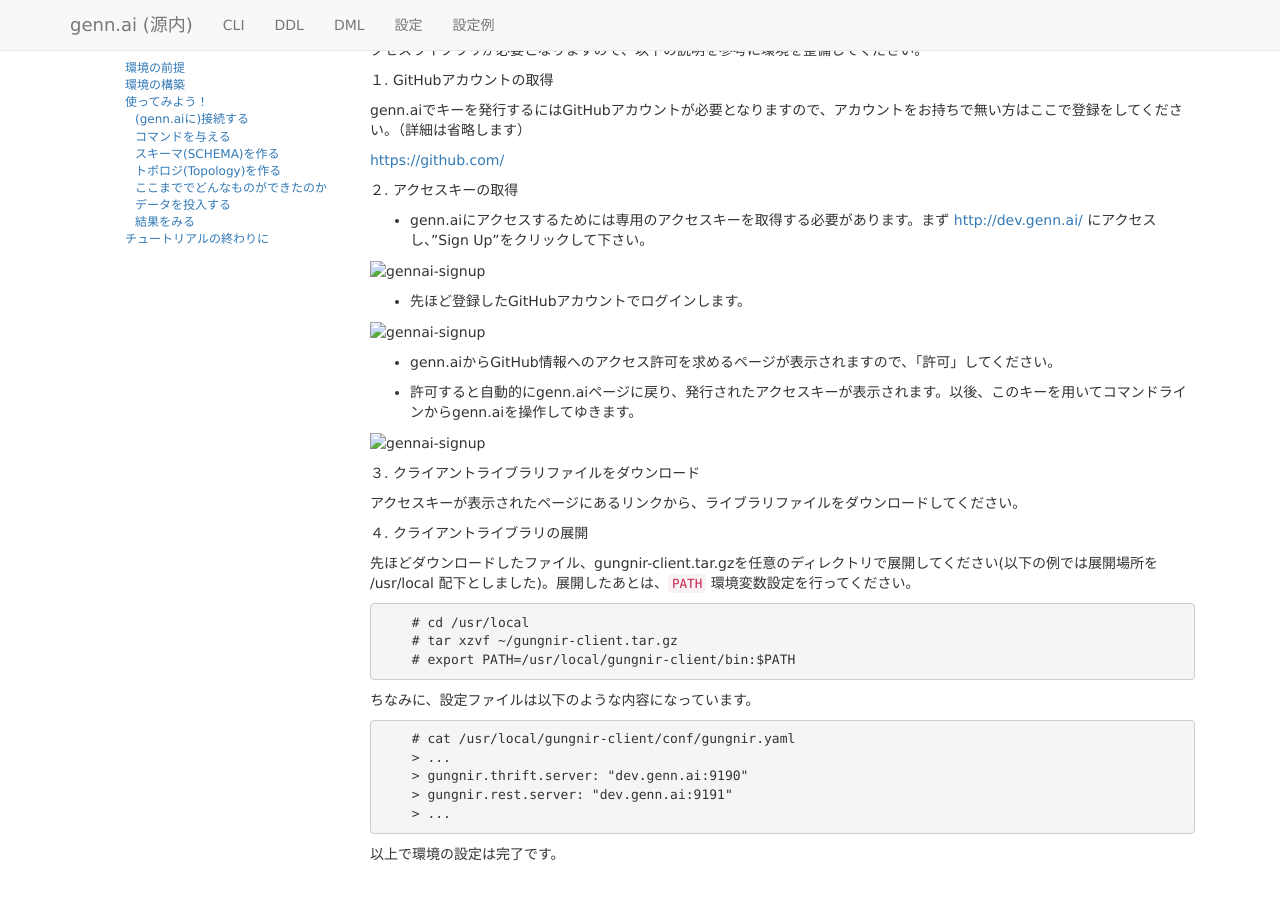
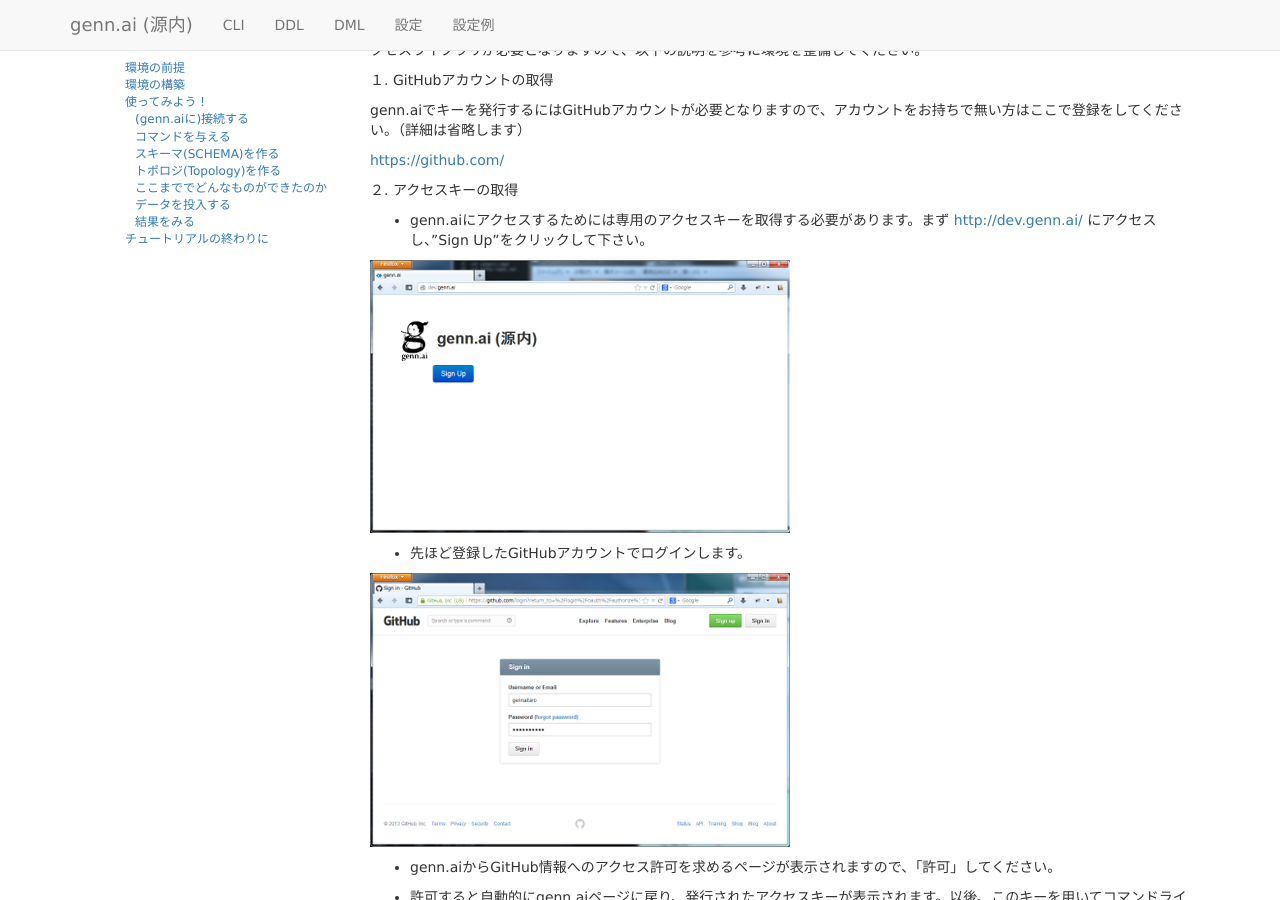
Before and after one commit to tf0054/trygennai.github.com, a Jekyll site: the page built from ja/tutorial.md, in a window 1280 px wide and 900 px high, scrolled down 486 px. Built offline with Jekyll 4.4.1, drawn with Linux system fonts in a browser that asks for light colours; nearby versions of some CDN libraries; comment, search, counter and statistics services are not loaded.

Commit message:
チュートリアルの画像パス変更
* /ja ディレクトリへの移動に伴って画像パスの変更
* /img_tutorial => /img/tutorial へ整理
* 10_diagram.png から TRACK コマンドを POST に変更

```diff
--- a/ja/tutorial.md
+++ b/ja/tutorial.md
@@ -34,17 +34,17 @@
 
 - genn.aiにアクセスするためには専用のアクセスキーを取得する必要があります。まず [http://dev.genn.ai/](http://dev.genn.ai/) にアクセスし、"Sign Up"をクリックして下さい。
 
-![gennai-signup](img_tutorial/01_signup.png "Signup")
+![gennai-signup](/img/tutorial/01_signup.png "Signup")
 
 - 先ほど登録したGitHubアカウントでログインします。
 
-![gennai-signup](img_tutorial/02_GithubLogin.png "Signup")
+![gennai-signup](/img/tutorial/02_GithubLogin.png "Signup")
 
 - genn.aiからGitHub情報へのアクセス許可を求めるページが表示されますので、「許可」してください。
 
 - 許可すると自動的にgenn.aiページに戻り、発行されたアクセスキーが表示されます。以後、このキーを用いてコマンドラインからgenn.aiを操作してゆきます。
 
-![gennai-signup](img_tutorial/03_getkey.png "Signup")
+![gennai-signup](/img/tutorial/03_getkey.png "Signup")
 
 
 ３. クライアントライブラリファイルをダウンロード
@@ -318,7 +318,7 @@
 
 先ほどの `SUBMIT TOPLOGY` でトポロジは起動している状態となっています。トポロジを含めた全体概略イメージを示すと以下のようになります。
 
-![all](img_tutorial/10_diagram.png "all")
+![all](/img/tutorial/10_diagram.png "all")
 
 このあとに説明する方法でデータを投入すると、トポロジへデータが流れ、処理され、結果がKafkaに格納される(`kafka_emit()`による)こととなります。
 
```
Also changed, not shown: tutorial.md (+4 -4 lines), img/tutorial/01_githubsignup.png (renamed from img_tutorial/01_githubsignup.png), img/tutorial/01_signup.png (renamed from img_tutorial/01_signup.png), img/tutorial/02_GithubLogin.png (renamed from img_tutorial/02_GithubLogin.png), img/tutorial/03_getkey.png (renamed from img_tutorial/03_getkey.png), img/tutorial/10_diagram.png (added), img_tutorial/10_diagram.png (deleted).
